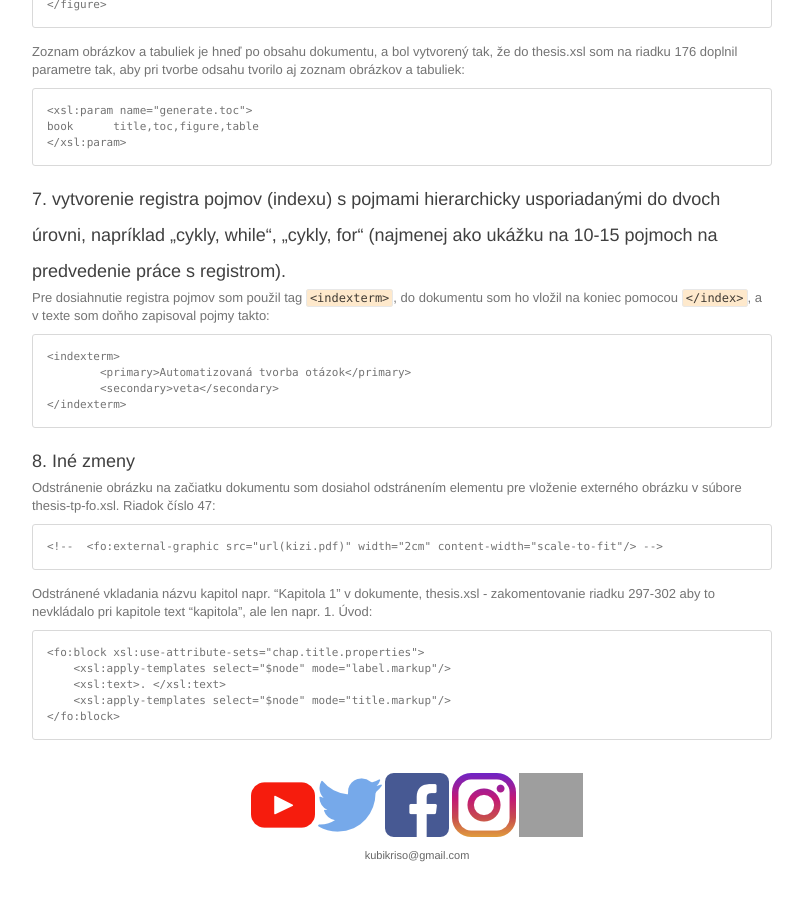
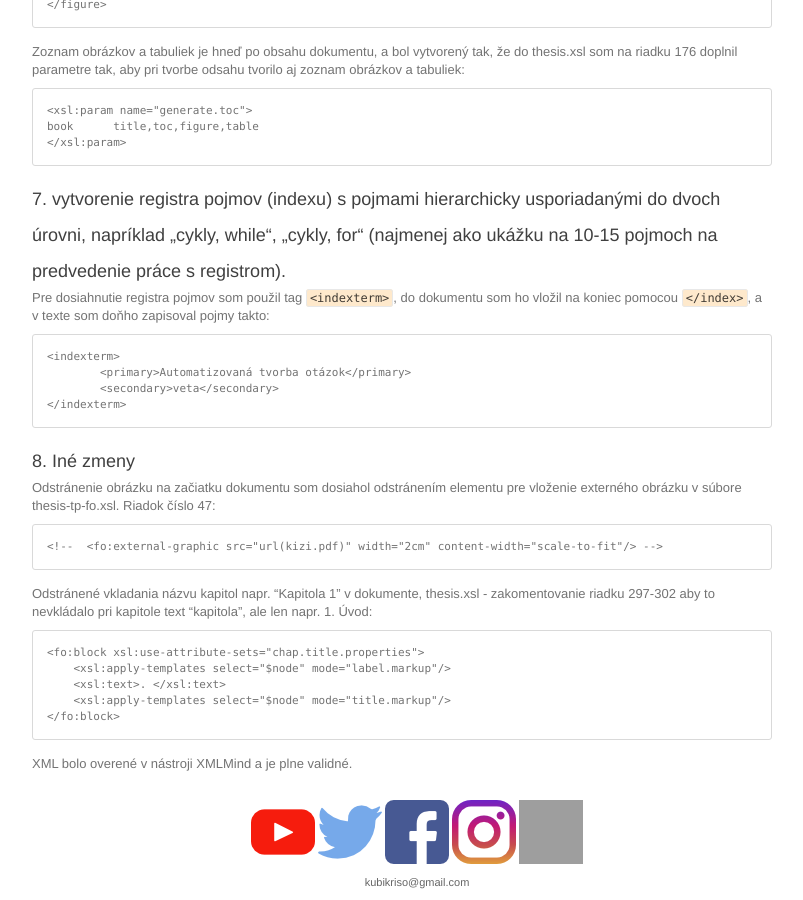
Before and after one commit to richardkubik/richardkubik.github.io, a Jekyll site: the page built from zadanie2.md, in a window 1280 px wide and 900 px high, scrolled down 2344 px. Shown: the whole window, without its empty margins (258-1061 px from the left). Built offline with Jekyll 4.4.1, drawn with Linux system fonts in a browser that asks for light colours; our own code applies the rules of GitHub Pages for plain Markdown files; before the commit the page ends 3217 px from its top, so only the background shows below that; some of the changed lines change nothing that is shown; some of the changed text lies outside the part shown; grey boxes are pictures that could not be loaded.

Commit message:
added z2

````diff
--- a/zadanie2.md
+++ b/zadanie2.md
@@ -1,5 +1,5 @@
 
-# Zadanie
+# Zadanie - Dokumentácia
 
 Predmetom 2. zadania je spracovanie vybraného dokumentu (ideálne bakalárskeho projektu) z pôvodného ľubovoľného (Word, OpenOffice, LaTeX, …) formátu do formátu DocBook a vygenerovanie cieľového tvaru v PDF. Výsledný dokument bude mať rozsah minimálne 10 a maximálne 15 strán. Do rozsahu sa nezapočítavajú úvodné strany (obsah, zoznamy obrázkov a tabuliek), použitá literatúra a prílohy.
 
@@ -163,3 +163,5 @@
     <xsl:apply-templates select="$node" mode="title.markup"/>
 </fo:block>
 ```
+
+XML bolo overené v nástroji XMLMind a je plne validné.
````
